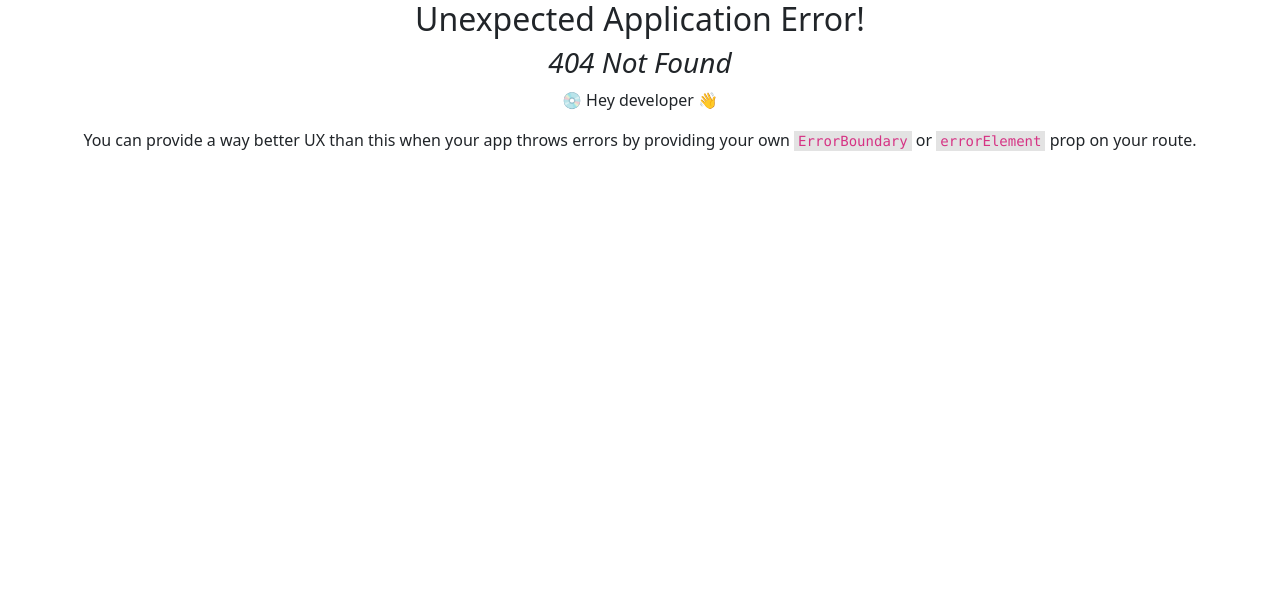
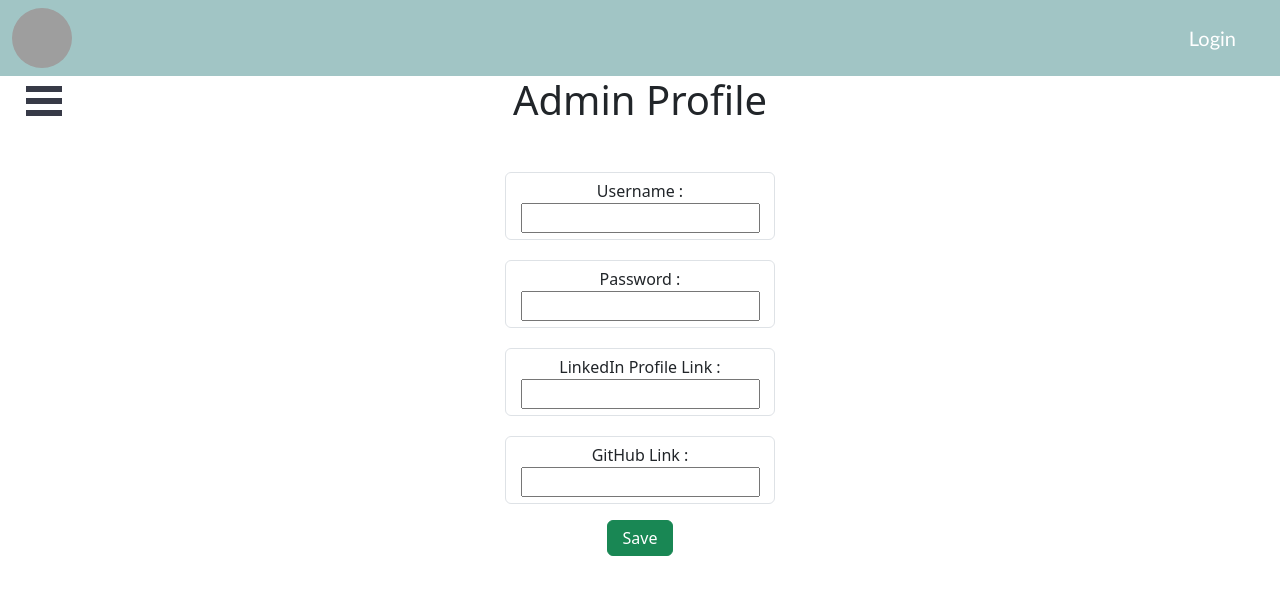
Before and after one commit to tharunmadasi/MastersCoding, a React (Create React App) app: page /Admin/profile in a window 1280 px wide. Before the commit this address had no page. Shown: the top 594 px of the page. Built offline with nearby package versions, Linux system fonts and the light colour scheme; grey boxes are pictures that could not be loaded.

Commit message:
admin folder changed

```diff
--- a/package.json
+++ b/package.json
@@ -12,6 +12,7 @@
     "mongodb": "^5.6.0",
     "react": "^18.2.0",
     "react-bootstrap": "^2.7.4",
+    "react-burger-menu": "^3.0.9",
     "react-dom": "^18.2.0",
     "react-hook-form": "^7.44.3",
     "react-icons": "^4.9.0",
--- a/src/Admin/Admin.js
+++ b/src/Admin/Admin.js
@@ -1,8 +1,15 @@
 import react from "react";
+import SideBar from "../SideBar/SideBar";
+import { Outlet } from "react-router-dom";
 
 function Admin (){
     return (
-        <div>Admin page</div>
+        <div className="admin" id="outer-container">
+      <SideBar pageWrapId={'page-wrap'} outerContainerId={'outer-container'} />
+      <div id="page-wrap">
+        <Outlet />
+      </div>
+    </div>
     )
 }
 export default Admin;
--- /dev/null
+++ b/src/SideBar/Assignments/Assignments.js
@@ -0,0 +1,51 @@
+import React, { useState } from 'react'
+import {useForm} from 'react-hook-form'
+
+function Assignments() {
+
+  let {
+    register,
+    handleSubmit,
+    formState:{errors},
+  }=useForm();
+
+  let [counter,setCounter] = useState(1);
+
+  let incrementCounter=()=>{
+    setCounter(counter+1)
+  }
+
+  const onSubmit=(data)=>{
+    console.log(data);
+    incrementCounter()
+  }
+
+
+
+  return (
+    <div>
+      <h1>Assignments</h1>
+      <div className="form1">
+                  <div className="row">
+                            <div className="col-11.col-sm-8.col-md-6 mx-auto l1">
+<form onSubmit={handleSubmit(onSubmit)}>
+
+        <div className='form-control inp'>
+          <label>Assignment-{counter} Link : </label>
+          <input type='url' id='url' {...register("url",{required:true})} />
+          {errors.url?.type === "required" && (
+            <p className="text-danger">Assignment-{counter} Link is required.</p>
+          )}
+        </div>
+
+        <button type='submit' className='btn btn-info mt-3'>Upload</button>
+
+      </form>
+        </div>
+        </div>
+      </div>
+    </div>
+  )
+}
+
+export default Assignments
--- /dev/null
+++ b/src/SideBar/Attendance/Attendance.js
@@ -0,0 +1,9 @@
+import React from 'react'
+
+function Attendance() {
+  return (
+    <div>Attendance</div>
+  )
+}
+
+export default Attendance
--- /dev/null
+++ b/src/SideBar/BatchReport/BatchReport.js
@@ -0,0 +1,9 @@
+import React from 'react'
+
+function BatchReport() {
+  return (
+    <div>Batch-Report</div>
+  )
+}
+
+export default BatchReport
--- /dev/null
+++ b/src/SideBar/Profile/Profile.css
@@ -0,0 +1,11 @@
+.form1{
+    margin-left: auto;
+    margin-right: auto;
+    margin-top: -20px;
+}
+.inp{
+    margin-top: 20px;
+}
+#btn{
+    padding: 5px 15px;
+}
--- /dev/null
+++ b/src/SideBar/Profile/Profile.js
@@ -0,0 +1,93 @@
+import React from 'react'
+import './Profile.css'
+import {useForm} from 'react-hook-form'
+
+function Profile() {
+
+  let {
+    register,
+    handleSubmit,
+    formState:{errors},
+  }=useForm();
+
+  const onSubmit=(data)=>{
+    console.log(data)
+  }
+
+
+  return (
+    <div>
+      <h1>Admin Profile</h1>
+          <div className="form1">
+                  <div className="row">
+                            <div className="col-11.col-sm-8.col-md-6 mx-auto l1">
+<form onSubmit={handleSubmit(onSubmit)}>
+        <div className="form-control text-center mb-3 inp">
+          <label>Username : </label>
+          <input
+            type="text"
+            id="username"
+            {...register("username", {
+              required: true,
+              minLength:6,
+              maxLength:12
+            })}
+          />
+          {errors.username?.type === "required" && (
+            <p className="text-danger">Username is required.</p>
+          )}
+          {errors.username?.type === "minLength" && (
+            <p className="text-danger">Username should be at-least 6 characters.</p>
+          )}
+          {errors.username?.type === "maxLength" && (
+            <p className="text-danger">Username should not exceed 12 characters.</p>
+          )}
+        </div>
+        <div className="form-control text-center mb-3 inp">
+          <label>Password : </label>
+          <input
+            type="password"
+            id="password"
+            {...register("password", {
+              required: true,
+              minLength: 6,
+            })}
+          />
+          {errors.password?.type === "required" && (
+            <p className="text-danger">Password is required.</p>
+          )}
+          {errors.password?.type === "minLength" && (
+            <p className="text-danger">
+              Password should be at-least 6 characters.
+            </p>
+          )}
+        </div>
+
+
+        <div className='form-control inp'>
+          <label>LinkedIn Profile Link : </label>
+          <input type='url' id='url' {...register("url",{required:true})} />
+          {errors.url?.type === "required" && (
+            <p className="text-danger">LinkedIn Profile is required.</p>
+          )}
+        </div>
+
+        <div className='form-control inp'>
+          <label>GitHub Link : </label>
+          <input type='url' id='giturl'  {...register("giturl",{required:true})} />
+          {errors.giturl?.type === "required" && (
+            <p className="text-danger">GitHub Link is required.</p>
+          )}
+        </div>
+
+        <button type='submit' className='btn btn-success mt-3' id='btn'>Save</button>
+
+      </form>
+        </div>
+        </div>
+      </div>
+    </div>
+  )
+}
+
+export default Profile
--- /dev/null
+++ b/src/SideBar/SideBar.css
@@ -0,0 +1,79 @@
+/* Position and sizing of burger button */
+.bm-burger-button {
+    position: fixed;
+    width: 36px;
+    height: 30px;
+    left: 26px;
+    top: 86px;
+  }
+
+  /* Color/shape of burger icon bars */
+  .bm-burger-bars {
+    background: #373a47;
+  }
+
+  /* Color/shape of burger icon bars on hover*/
+  .bm-burger-bars-hover {
+    background: #a90000;
+  }
+
+  /* Position and sizing of clickable cross button */
+  .bm-cross-button {
+    height: 24px;
+    width: 24px;
+  }
+
+  /* Color/shape of close button cross */
+  .bm-cross {
+    background: #bdc3c7;
+  }
+
+  /*
+  Sidebar wrapper styles
+  Note: Beware of modifying this element as it can break the animations - you should not need to touch it in most cases
+  */
+  .bm-menu-wrap {
+    position: fixed;
+    height: 100%;
+  }
+
+  /* General sidebar styles */
+  .bm-menu {
+    background: #373a47;
+    padding: 2.5em 1.5em 0;
+    font-size: 1.15em;
+  }
+
+  /* Morph shape necessary with bubble or elastic */
+  .bm-morph-shape {
+    fill: #373a47;
+  }
+
+  /* Wrapper for item list */
+  .bm-item-list {
+    color: #b8b7ad;
+    padding: 0.8em;
+  }
+
+  /* Individual item */
+  .bm-item {
+    display: inline-block;
+  }
+
+  /* Styling of overlay */
+  .bm-overlay {
+    background: rgba(0, 0, 0, 0.3);
+  }
+  /* Individual item */
+.bm-item {
+    display: inline-block;
+    color: #d1d1d1;
+    margin-bottom: 10px;
+    text-align: left;
+    text-decoration: none;
+    transition: color 0.2s;
+  }
+
+  .bm-item:hover {
+    color: #ffffff;
+  }
--- /dev/null
+++ b/src/SideBar/SideBar.js
@@ -0,0 +1,23 @@
+import React from 'react';
+import './SideBar.css';
+import { slide as Menu } from 'react-burger-menu';
+import { Link } from 'react-router-dom';
+
+export default props => {
+  return (
+    <Menu>
+      <Link className="menu-item" to="profile">
+        Profile
+      </Link>
+      <Link className="menu-item" to="assignments">
+        Assignments
+      </Link>
+      <Link className="menu-item" to="attendance">
+        Attendance
+      </Link>
+      <Link className="menu-item" to="batch-report">
+        Batch-Report
+      </Link>
+    </Menu>
+  );
+};
```
Also changed, not shown: src/App.js (+21 -0 lines), 1 other file (tests, documents, lock files or other folders).
